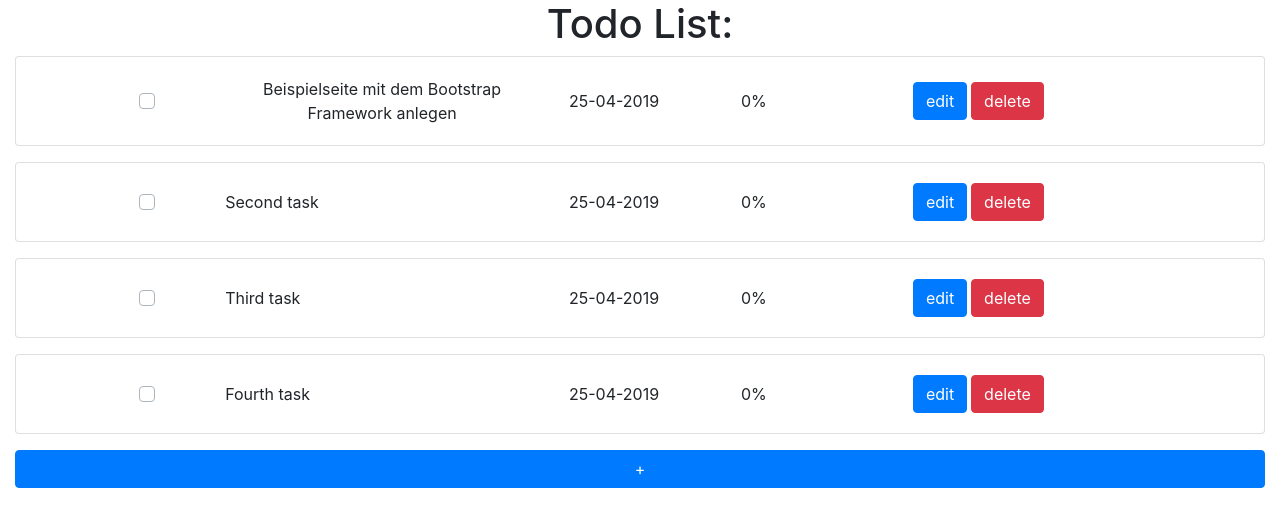
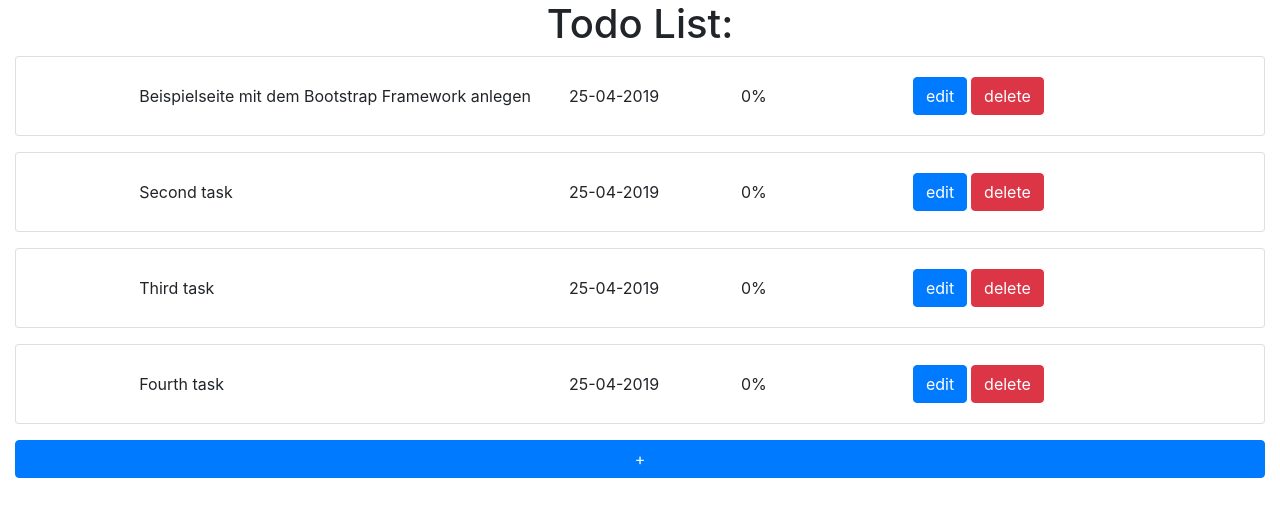
Before and after one commit to adriannajuchacz/React-Todo-App, a React (Create React App) app: page / in a window 1280 px wide. Shown: the top 526 px of the page. Built offline with nearby package versions, Linux system fonts and the light colour scheme.

Commit message:
edit button functionality and adjusted the form

```diff
--- a/src/App.js
+++ b/src/App.js
@@ -55,8 +55,8 @@ class App extends Component {
       <div className="App">
         <h1>Todo List:</h1>
         <div className="col">
-          <Todos todos={this.state.todos}/>
-          <Button variant="primary" className="w-100"onClick={this.handleShow}>+</Button>
+          <Todos todos={this.state.todos} showForm={this.handleShow} />
+          <Button variant="primary" className="w-100" onClick={this.handleShow}>+</Button>
         </div>
 
         <Modal show={this.state.show} onHide={this.handleClose}>
--- a/src/components/TodoForm.js
+++ b/src/components/TodoForm.js
@@ -11,22 +11,16 @@ export class TodoForm extends Component {
   render() {
     return (
       <Form>
-        <Form.Group controlId="formBasicEmail">
-          <Form.Label>Email address</Form.Label>
-          <Form.Control type="email" placeholder="Enter email" />
-          <Form.Text className="text-muted">
-            We'll never share your email with anyone else.
-          </Form.Text>
-        </Form.Group>
+        <Form.Label>Task: </Form.Label>
+        <Form.Control type="text" placeholder="Normal text" />
 
-        <Form.Group controlId="formBasicPassword">
-          <Form.Label>Password</Form.Label>
-          <Form.Control type="password" placeholder="Password" />
-        </Form.Group>
-        <Form.Group controlId="formBasicChecbox">
-          <Form.Check type="checkbox" label="Check me out" />
-        </Form.Group>
-        <Button variant="primary" type="submit">
+        <Form.Label className="mt-2">Deadline: </Form.Label>
+        <Form.Control type="date" placeholder="Normal text" />
+
+        <Form.Label className="mt-2">Progress: </Form.Label>
+        <Form.Control type="text" placeholder="Normal text" />
+
+        <Button variant="primary" type="submit" className="mt-5">
           Submit
         </Button>
       </Form>
--- a/src/components/TodoItem.js
+++ b/src/components/TodoItem.js
@@ -10,13 +10,7 @@ class TodoItem extends Component {
           <div className="row">
             <div className="col-10 offset-1">
               <div className="row">
-                <div className="col-1 d-flex align-items-center">
-                  <div className="custom-control custom-checkbox">
-                    <input type="checkbox" className="custom-control-input" id={"customCheck" + id}/>
-                    <label className="custom-control-label" for={"customCheck" + id}></label>
-                  </div>
-                </div>
-                <div className="col-4 d-flex align-items-center">
+                <div className="col-5 d-flex align-items-center">
                   <div className="row no-gutters">
                   <p className="m-0">{text}</p>
                   </div>
@@ -28,7 +22,7 @@ class TodoItem extends Component {
                   <p className="m-0">{progress}</p>
                 </div>
                 <div className="col-2 d-flex align-items-center">
-                  <button type="button" className="btn btn-primary mr-1">edit</button>
+                  <button type="button" className="btn btn-primary mr-1" onClick={this.props.showForm.bind(this, id)}>edit</button>
                   <button type="button" className="btn btn-danger">delete</button>
                 </div>
               </div>
--- a/src/components/Todos.js
+++ b/src/components/Todos.js
@@ -5,7 +5,7 @@ import PropTypes from 'prop-types';
 class Todos extends Component {
   render() {
     return this.props.todos.map((todo) => (
-        <TodoItem key={todo.id} todo={todo}/>
+        <TodoItem key={todo.id} todo={todo} showForm={this.props.showForm}/>
     ));
   }
 }
```
